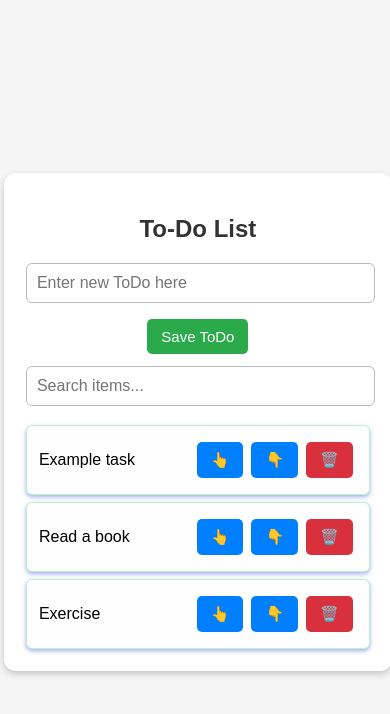
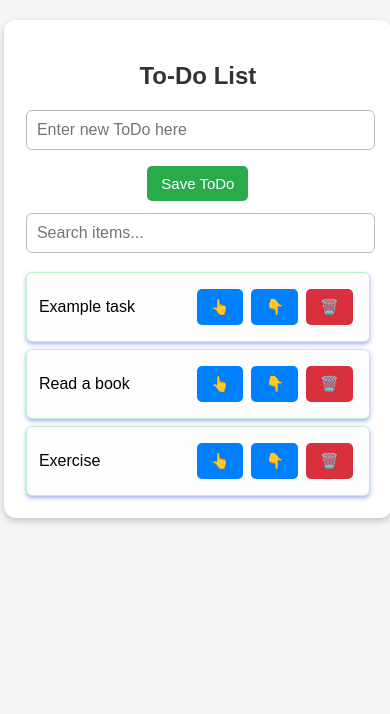
Before and after one commit to Mchumbles/TDList, a React (Vite) app: page / in a window 390 px wide. Shown: the top 714 px of the page. Built offline with nearby package versions, Linux system fonts and the light colour scheme.

Commit message:
Fix mobile view and add task description under hood

```diff
--- a/src/App.css
+++ b/src/App.css
@@ -3,9 +3,11 @@ body {
   background: #f5f5f5;
   display: flex;
   justify-content: center;
-  align-items: center;
-  height: 100vh;
+  align-items: flex-start;
+  min-height: 100vh;
   margin: 0;
+  padding: 20px 0;
+  overflow-y: auto;
 }
 
 .container {
--- a/src/components/ItemAdder.tsx
+++ b/src/components/ItemAdder.tsx
@@ -6,11 +6,12 @@ function ItemAdder({ onItemAdded }: { onItemAdded: () => void }) {
   const handleAddItem = () => {
     if (!item.trim()) return;
 
-    const existingItems: string[] = JSON.parse(
+    const existingItems: { title: string; description: string }[] = JSON.parse(
       localStorage.getItem("items") || "[]"
     );
 
-    const updatedItems = [...existingItems, item].reverse();
+    const newItem = { title: item, description: "" };
+    const updatedItems = [...existingItems, newItem].reverse();
 
     localStorage.setItem("items", JSON.stringify(updatedItems));
     onItemAdded();
--- a/src/components/ToDoList.tsx
+++ b/src/components/ToDoList.tsx
@@ -1,8 +1,13 @@
 import { useEffect, useState } from "react";
 import ItemAdder from "./ItemAdder";
 
+interface item {
+  title: string;
+  description: string;
+}
+
 function ToDoList() {
-  const [currentList, setCurrentList] = useState<string[]>([]);
+  const [currentList, setCurrentList] = useState<item[]>([]);
   const [searchQuery, setSearchQuery] = useState<string>("");
 
   useEffect(() => {
@@ -13,7 +18,11 @@ function ToDoList() {
     const storedItems = JSON.parse(localStorage.getItem("items") || "[]");
 
     if (storedItems.length === 0) {
-      const defaultTasks = ["Example task", "Read a book", "Exercise"];
+      const defaultTasks = [
+        { title: "Example task", description: "" },
+        { title: "Read a book", description: "" },
+        { title: "Exercise", description: "" },
+      ];
       localStorage.setItem("items", JSON.stringify(defaultTasks));
       setCurrentList(defaultTasks);
     } else {
@@ -57,7 +66,7 @@ function ToDoList() {
   }
 
   const filteredList = currentList.filter((item) =>
-    item.toLowerCase().includes(searchQuery.toLowerCase())
+    item.title.toLowerCase().includes(searchQuery.toLowerCase())
   );
 
   return (
@@ -75,7 +84,7 @@ function ToDoList() {
       <ul>
         {filteredList.map((item, index) => (
           <div key={index} className="list-item">
-            <li>{item}</li>
+            <li>{item.title}</li>
             <button className="upItemBtn" onClick={() => handleMoveUp(index)}>
               👆
             </button>
```
